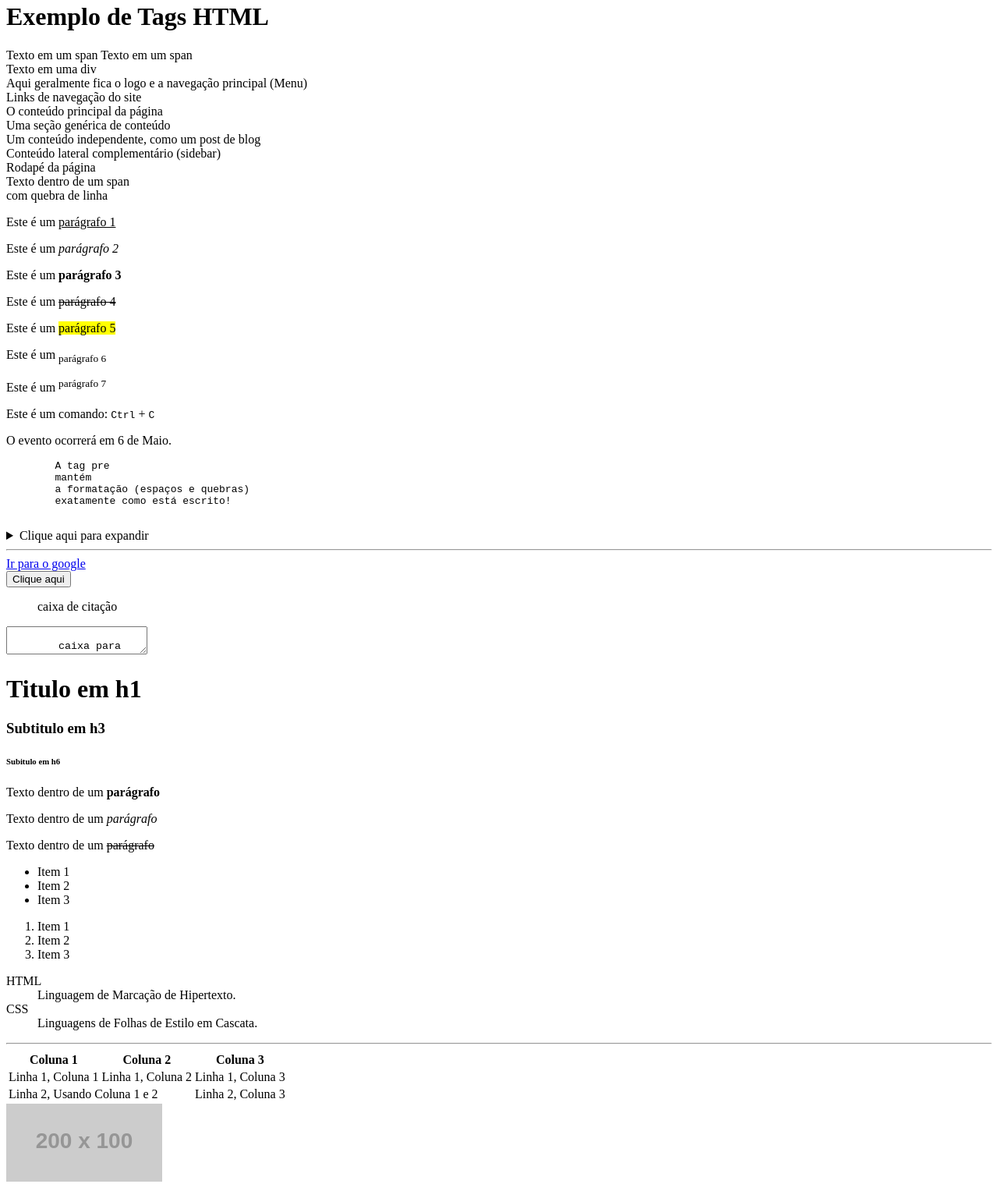
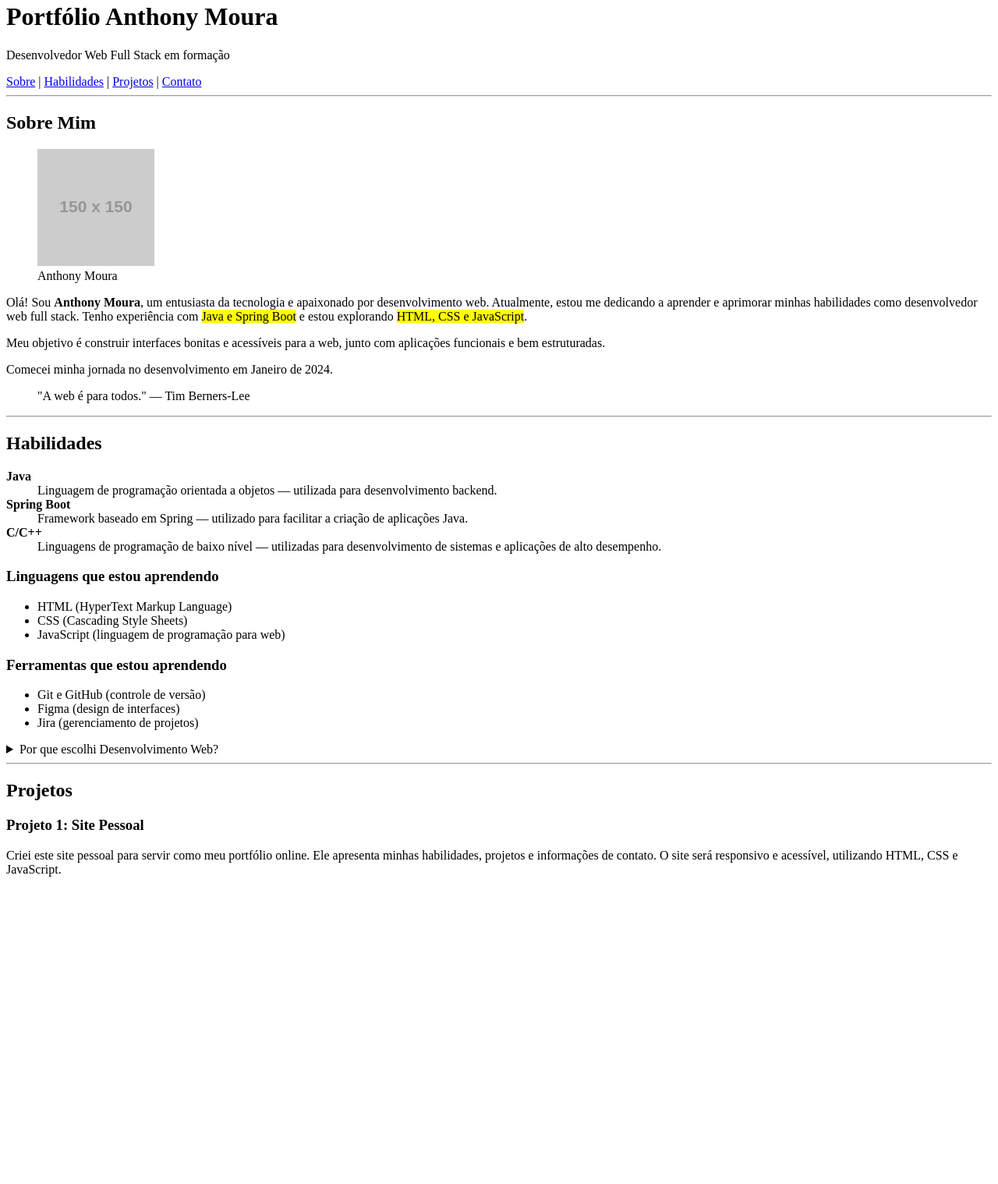
Before and after one commit to anthonygpm/anthonygpm.github.io, a plain HTML site: page index.html in a window 1280 px wide. Shown: the part 18-1536 px from the top of the page at 78% size. After the commit the page ends 1158 px from the top, so only its background shows below. Drawn offline with Linux system fonts and the light colour scheme; placeholder pictures from the web are drawn by us.

Commit message:
feat: adicionando estrutura inicial do portfólio

```diff
--- a/index.html
+++ b/index.html
@@ -3,173 +3,110 @@
 <head>
     <meta charset="UTF-8">
     <meta name="viewport" content="width=device-width, initial-scale=1.0">
-    <title>Document</title>
+    <title>Portfólio - Anthony Moura</title>
 </head>
 <body>
-    <h1>Exemplo de Tags HTML</h1>
-    <!-- Tags Genéricas -->
-    <span>Texto em um span</span>
-    <span>Texto em um span</span>
-    <div>Texto em uma div</div>
 
-    <!-- Estrutura Semântica -->
-    <header>Aqui geralmente fica o logo e a navegação principal (Menu)</header>
-    <nav>Links de navegação do site</nav>
-    <main>O conteúdo principal da página</main>
-    <section>Uma seção genérica de conteúdo</section>
-    <article>Um conteúdo independente, como um post de blog</article>
-    <aside>Conteúdo lateral complementário (sidebar)</aside>
-    <footer>Rodapé da página</footer>
+    <!-- ============================================================
+         CABEÇALHO (header): logo/nome e navegação principal
+    ============================================================ -->
 
-    <!-- Textos -->
-    <span>Texto dentro de um span<br />com quebra de linha</span>
+    <header>
+        <h1>Portfólio Anthony Moura</h1>
+        <p> Desenvolvedor Web Full Stack em formação </p>
 
-    <p>Este é um <u>parágrafo 1</u></p>
-    <p>Este é um <i>parágrafo 2</i></p>
-    <p>Este é um <b>parágrafo 3</b></p>
-    <p>Este é um <s>parágrafo 4</s></p>
-    <p>Este é um <mark>parágrafo 5</mark></p>
-    <p>Este é um <sub>parágrafo 6</sub></p>
-    <p>Este é um <sup>parágrafo 7</sup></p>
-    <p>Este é um comando: <kbd>Ctrl</kbd> + <kbd>C</kbd></p>
-    <p>O evento ocorrerá em <time datetime="2026-05-06">6 de Maio</time>.</p>
-
-    <pre>
-        A tag pre
-        mantém
-        a formatação (espaços e quebras)
-        exatamente como está escrito!
-    </pre>
-
-    <!-- Tags Interativas -->
-    <details>
-        <summary>Clique aqui para expandir</summary>
-        <p>Este conteúdo estava escondido! Muito útil para sessões de FAQ (Perguntas Frequentes).</p>
-    </details>
+        <nav>
+            <a href="#sobre">Sobre</a> |
+            <a href="#habilidades">Habilidades</a> |
+            <a href="#projetos">Projetos</a> |
+            <a href="#contato">Contato</a>
+        </nav>
+    </header>
 
     <hr />
 
-    <!-- Tags Funcionais -->
-     <a href="https://www.google.com">
-        Ir para o google
-     </a>
+    <!-- ============================================================
+         CONTEÚDO PRINCIPAL (main)
+    ============================================================ -->
 
-    <br />
+    <main>
 
-    <button>
-        Clique aqui
-    </button>
+        <!-- SEÇÃO: Sobre Mim -->
+        <section id="sobre">
+            <h2>Sobre Mim</h2>
 
-    <!-- Citação -->
-    <blockquote> caixa de citação </blockquote>
+            <figure>
+                <img src="https://placehold.co/150x150" alt="Foto de Anthony Moura" width="150" height="150">
+                <figcaption>Anthony Moura</figcaption>
+            </figure>
 
-    <textarea>
-        caixa para textos longos
-    </textarea>
+            <p>
+                Olá! Sou <strong>Anthony Moura</strong>, um entusiasta da tecnologia e apaixonado por desenvolvimento web. Atualmente, estou me dedicando a aprender e aprimorar minhas habilidades como desenvolvedor web full stack. Tenho experiência com <mark>Java e Spring Boot</mark> e estou explorando <mark>HTML, CSS e JavaScript</mark>.
+            </p>
+            <p>
+                Meu objetivo é construir interfaces bonitas e acessíveis para a web, junto com aplicações funcionais e bem estruturadas.
+            </p>
 
-    <!-- Tags Semânticas -->
-    <h1>Titulo em h1</h1>
-    <h3>Subtitulo em h3</h3>
-    <h6>Subitulo em h6</h6>
+            <p>
+                Comecei minha jornada no desenvolvimento em
+                <time datetime="2024-01-01">Janeiro de 2024</time>.
+            </p>
 
-    <p> Texto dentro de um <strong>parágrafo</strong> </p>
-    <p> Texto dentro de um <i>parágrafo</i> </p>
-    <p> Texto dentro de um <s>parágrafo</s> </p>
+            <blockquote>
+                "A web é para todos." — Tim Berners-Lee
+            </blockquote>
+        </section>
 
-    <!-- Listas -->
-    <ul>
-        <li> Item 1 </li>
-        <li> Item 2 </li>
-        <li> Item 3 </li>
-    </ul>
+        <hr />
 
-    <ol>
-        <li> Item 1 </li>
-        <li> Item 2 </li>
-        <li> Item 3 </li>
-    </ol>
+        <section id="habilidades">
+            <h2> Habilidades </h2>
 
-    <!-- Listas de Descrição -->
-    <dl>
-        <dt>HTML</dt>
-        <dd>Linguagem de Marcação de Hipertexto.</dd>
+            <dl>
+                <dt><strong>Java</strong></dt>
+                <dd>Linguagem de programação orientada a objetos — utilizada para desenvolvimento backend.</dd>
 
-        <dt>CSS</dt>
-        <dd>Linguagens de Folhas de Estilo em Cascata.</dd>
-    </dl>
+                <dt><strong>Spring Boot</strong></dt>
+                <dd>Framework baseado em Spring — utilizado para facilitar a criação de aplicações Java.</dd>
 
-    <hr />
+                <dt><strong>C/C++</strong></dt>
+                <dd>Linguagens de programação de baixo nível — utilizadas para desenvolvimento de sistemas e aplicações de alto desempenho.</dd>
+            </dl>
 
-    <!-- Tabela -->
-    <table>
-        <tr>
-            <th> Coluna 1 </th>
-            <th> Coluna 2 </th>
-            <th> Coluna 3 </th>
-        </tr>
-        <tr>
-            <td> Linha 1, Coluna 1 </td>
-            <td> Linha 1, Coluna 2 </td>
-            <td> Linha 1, Coluna 3 </td>
-        </tr>
-        <tr>
-            <td colspan="2"> Linha 2, Usando Coluna 1 e 2 </td>
-            <td> Linha 2, Coluna 3 </td>
-        </tr>
-    </table>
+            <h3>Linguagens que estou aprendendo</h3>
+            <ul>
+                <li>HTML (HyperText Markup Language)</li>
+                <li>CSS (Cascading Style Sheets)</li>
+                <li>JavaScript (linguagem de programação para web)</li>
+            </ul>
 
-    <!-- Mídia -->
-    <img src="https://placehold.co/200x100/EEE/31343C" alt="Imagem de exemplo">
+            <h3>Ferramentas que estou aprendendo</h3>
+            <ul>
+                <li>Git e GitHub (controle de versão)</li>
+                <li>Figma (design de interfaces)</li>
+                <li>Jira (gerenciamento de projetos)</li>
+            </ul>
 
-    <figure>
-        <img src="https://placehold.co/150x150" alt="Exemplo de foto geométrica">
-        <figcaption>Fig. 1 - Uma imagem de placeholder genérica.</figcaption>
-    </figure>
+            <details>
+                <summary>Por que escolhi Desenvolvimento Web?</summary>
+                <p>
+                    Escolhi o desenvolvimento web porque é uma área dinâmica e em constante evolução, que me permite criar coisas incríveis que podem ser acessadas por pessoas em todo o mundo. A web é uma plataforma universal, e eu quero fazer parte disso, construindo experiências digitais que sejam úteis, bonitas e acessíveis para todos.
+                </p>
+            </details>
+        </section>
 
-    <audio controls>
-        <source src="audio.mp3" type="audio/mpeg">
-        Seu navegador não suporta o elemento de áudio.
-    </audio>
+        <hr />
 
-    <video width="320" height="240" controls>
-        <source src="video.mp4" type="video/mp4">
-        Seu navegador não suporta a tag de vídeo.
-    </video>
+        <section id="projetos">
+            <h2> Projetos </h2>
 
-    <!-- Formulário -->
-    <form action="/enviarDados" method="POST">
-        <label for="nome">Nome:</label>
-        <input type="text" id="nome" name="nome" placeholder="Digite seu nome">
-        <br />
+            <h3> Projeto 1: Site Pessoal </h3>
+            <p>
+                Criei este site pessoal para servir como meu portfólio online. Ele apresenta minhas habilidades, projetos e informações de contato. O site será responsivo e acessível, utilizando HTML, CSS e JavaScript.
+            </p>
+        </section>
 
-        <label for="idade">Idade:</label>
-        <input type="number" id="idade" name="idade">
-        <br />
 
-        <label for="opcoes">Escolha uma opção:</label>
-        <select id="opcoes" name="opcoes">
-            <option value="1">Opção 1</option>
-            <option value="2">Opção 2</option>
-        </select>
-        <br />
-
-        <label>Mensagem:</label>
-        <textarea rows="4" cols="50" placeholder="Escreva aqui..."></textarea>
-        <br />
-
-        <button type="submit">Enviar Formulário</button>
-    </form>
-
-    <!-- Elementos Embutidos -->
-    <iframe src="https://example.com" width="400" height="300" title="Exemplo de site embutido"></iframe>
-
-    <!-- Diálogos / Modais (Requer um pouco de JS para abrir/fechar na vida real, mas a tag existe) -->
-    <dialog>
-        <p>Esta é uma janela de diálogo nativa do HTML!</p>
-        <form method="dialog">
-            <button>Fechar</button>
-        </form>
-    </dialog>
-
+    </main>
 </body>
 </html>
```
